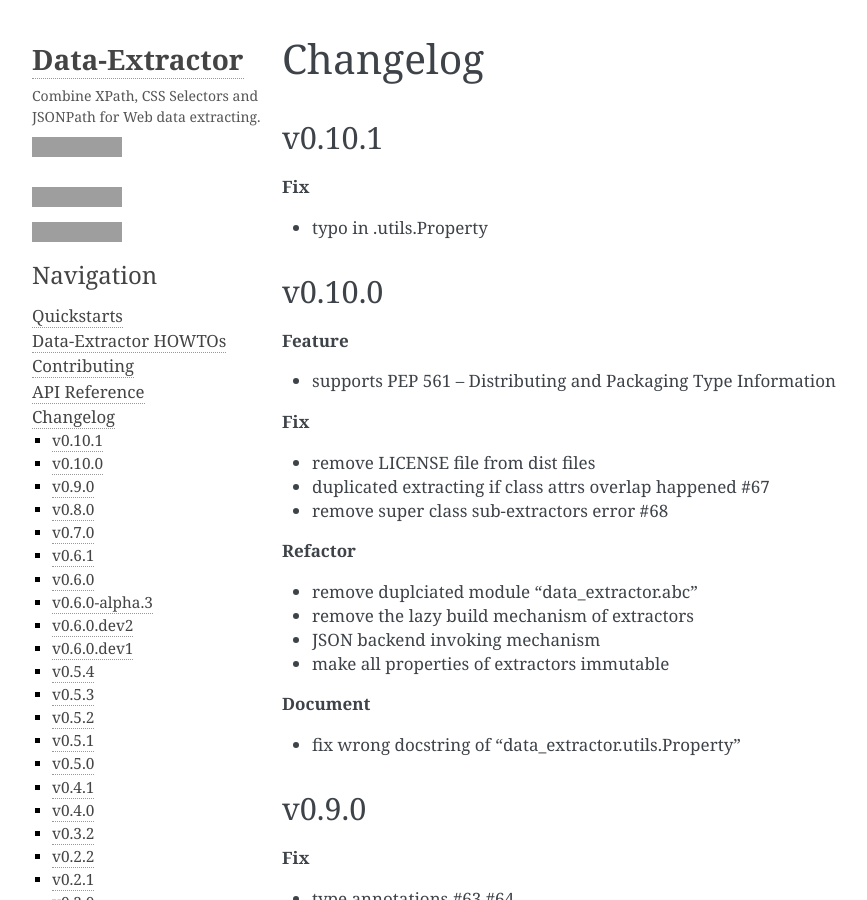
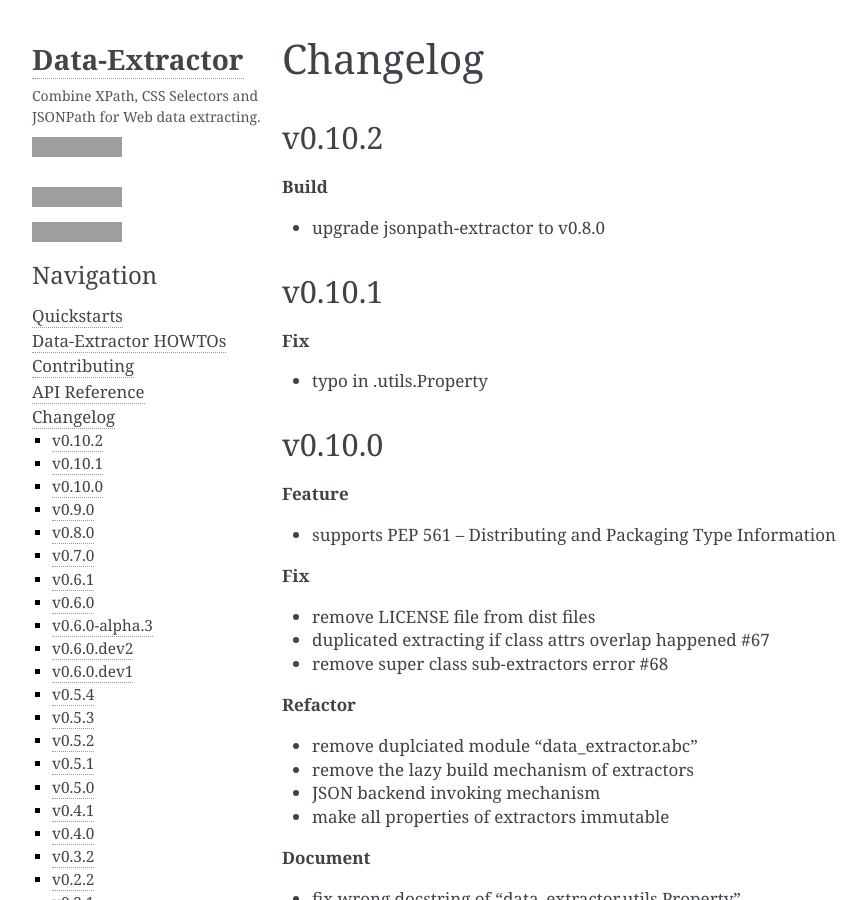
Before and after one commit to linw1995/data_extractor, a Sphinx documentation site: the page built from docs/source/changelog.rst, in a window 1280 px wide and 900 px high, cut to the strip 0-900 px from the top of the window. Shown: the whole strip, without its empty margins (106-973 px from the left). Built offline with Sphinx 7.4.7, drawn with Linux system fonts in a browser that asks for light colours; grey boxes are pictures that could not be loaded.

Commit message:
bump: version 0.10.1 -> 0.10.2

```diff
--- a/README.rst
+++ b/README.rst
@@ -100,6 +100,13 @@ Usage
 
 Changelog
 <<<<<<<<<
+
+v0.10.2
+~~~~~~~
+
+**Build**
+
+- upgrade jsonpath-extractor to v0.8.0
 
 v0.10.1
 ~~~~~~~
--- a/docs/source/changelog.rst
+++ b/docs/source/changelog.rst
@@ -1,6 +1,13 @@
 =========
 Changelog
 =========
+
+v0.10.2
+~~~~~~~
+
+**Build**
+
+- upgrade jsonpath-extractor to v0.8.0
 
 v0.10.1
 ~~~~~~~
```
